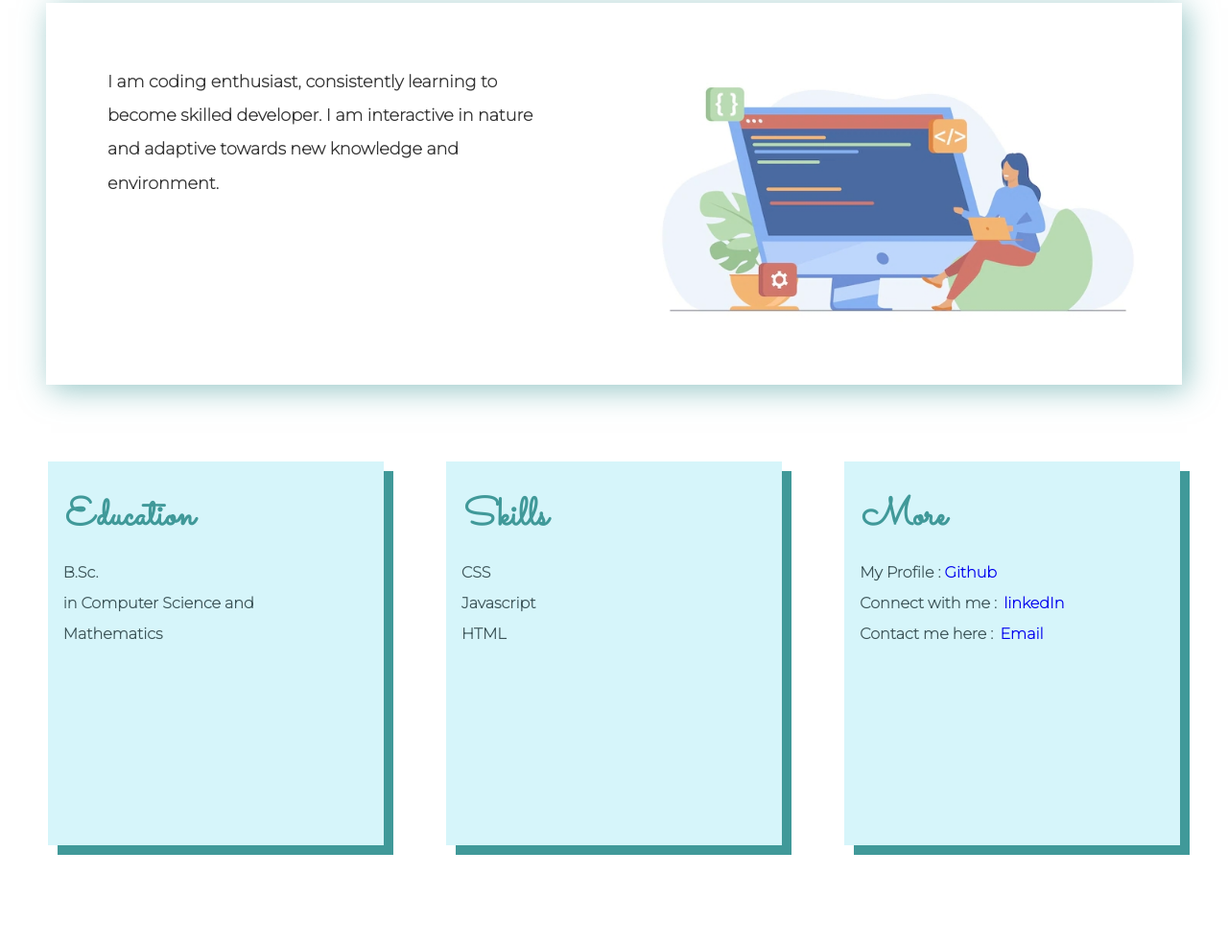
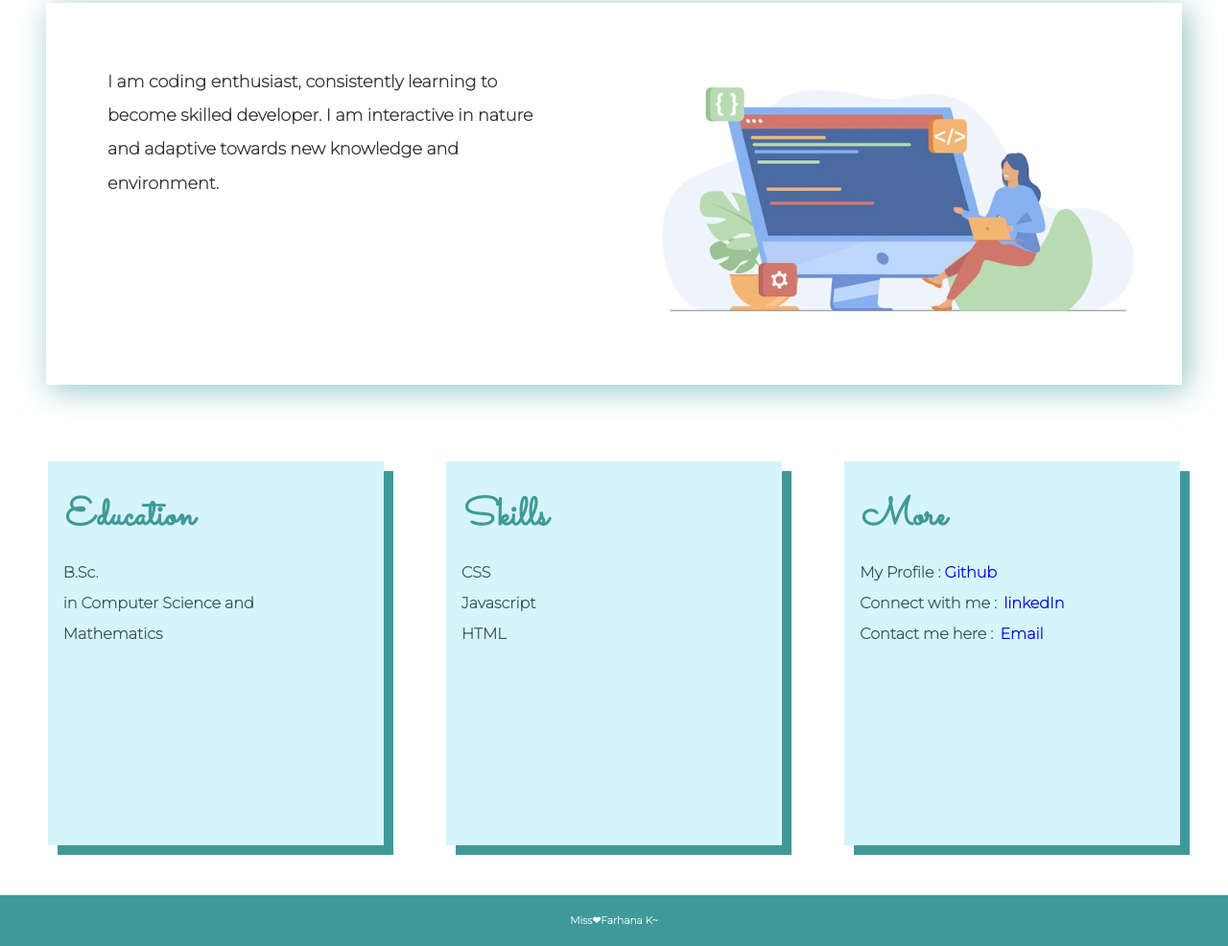
Before and after one commit to FarhanaK22/My-site, a plain HTML site: page index.html in a window 1280 px wide. Shown: the part 321-1307 px from the top of the page at 96% size. Before the commit the page ends 1234 px from the top, so only its background shows below. Drawn offline with Linux system fonts and the light colour scheme.

Commit message:
Update index.html

```diff
--- a/index.html
+++ b/index.html
@@ -58,4 +58,5 @@ Contact me here :<a href="mailto:someone@mysite.com"> Email</a></pre> </p>
        </div>
      </div>
    <body>
+       <footer><h6>Miss❤Farhana K~</h6></footer>
  </html>
```
